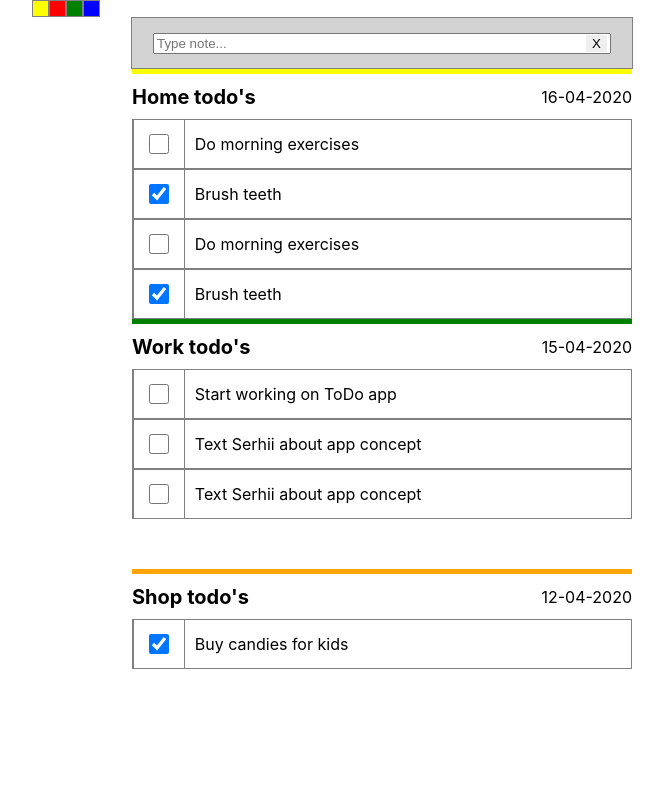
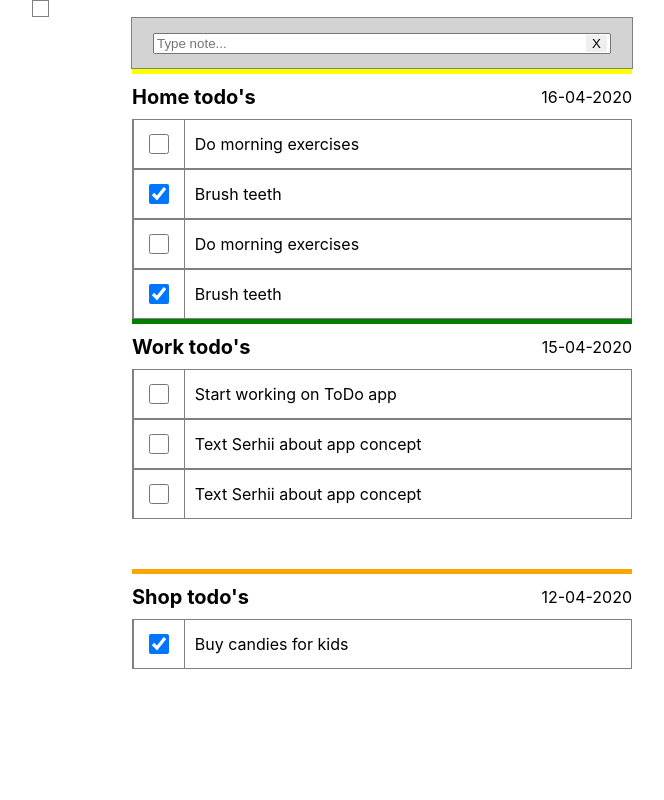
Before and after one commit to KostyrkoNazar/didwilldo, a React (Create React App) app: page / in a window 1280 px wide. Shown: the top 800 px of the page, without its empty margins (258-922 px from the left). Built offline with nearby package versions, Linux system fonts and the light colour scheme.

Commit message:
ControlPanel accept color from Dashboard.js

```diff
--- a/src/ColorPanel/ColorPanel.js
+++ b/src/ColorPanel/ColorPanel.js
@@ -1,18 +1,19 @@
 import React from "react";
 import './styles.css'
 
-const availableColors = ['yellow', 'red','green','blue'];
-
-function ColorPanel({setColor}){
+function ColorPanel({setColor,color}){
 
     return(
         <div className='colorPanel'>
 
-            {availableColors.map((colors, index)=>
-                <div onClick={() => setColor(colors)}
+            <div style={{backgroundColor:color}}
+                    onClick={()=>setColor(color)}/>
+           {/* {availableColors.map((colors, index)=>
+                <div key={index}
+                     onClick={() => setColor(colors)}
                      style={{backgroundColor: colors}}/>)
             }
-
+*/}
         </div>
     )
 }
```
